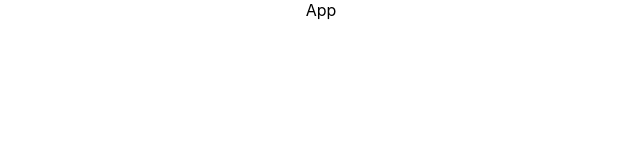
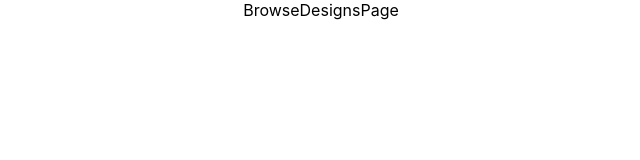
Before and after one commit to jrs-coding-school/box-shadow-generator, a React (Create React App) app in the folder box-shadow-generator/: page / in a window 1280 px wide. Shown: the top 160 px of the page, without its empty margins (319-959 px from the left). Built offline with nearby package versions, Linux system fonts and the light colour scheme.

Commit message:
changed App file

```diff
--- a/box-shadow-generator/src/App.js
+++ b/box-shadow-generator/src/App.js
@@ -1,9 +1,10 @@
 import './App.css';
+import BrowseDesignsPage from './components/BrowseDesignsPage/BrowseDesignsPage';
 
 function App() {
   return (
     <div className="app">
-      App
+      <BrowseDesignsPage />
     </div>
   );
 }
```
